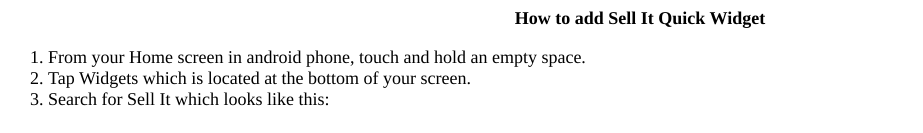
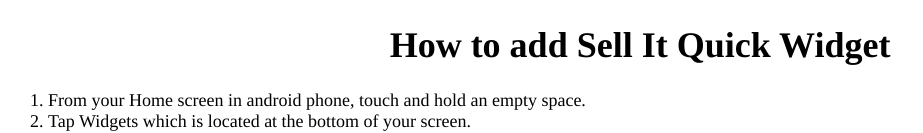
Before and after one commit to sellitplatform/qw, a plain HTML site: page index.html in a window 1280 px wide. Shown: the top 133 px of the page, without its empty margins (0-923 px from the left). Drawn offline with Linux system fonts and the light colour scheme.

Commit message:
Update index.html

```diff
--- a/index.html
+++ b/index.html
@@ -15,7 +15,7 @@
 </style>
 </head>
 <body>
-<b><center>How to add Sell It Quick Widget</center></b>
+<h1><center>How to add Sell It Quick Widget</center></h1>
 <ol style="list-style-type:number;">
 
 <li>From your Home screen in android phone, touch and hold an empty space.</li>
```
